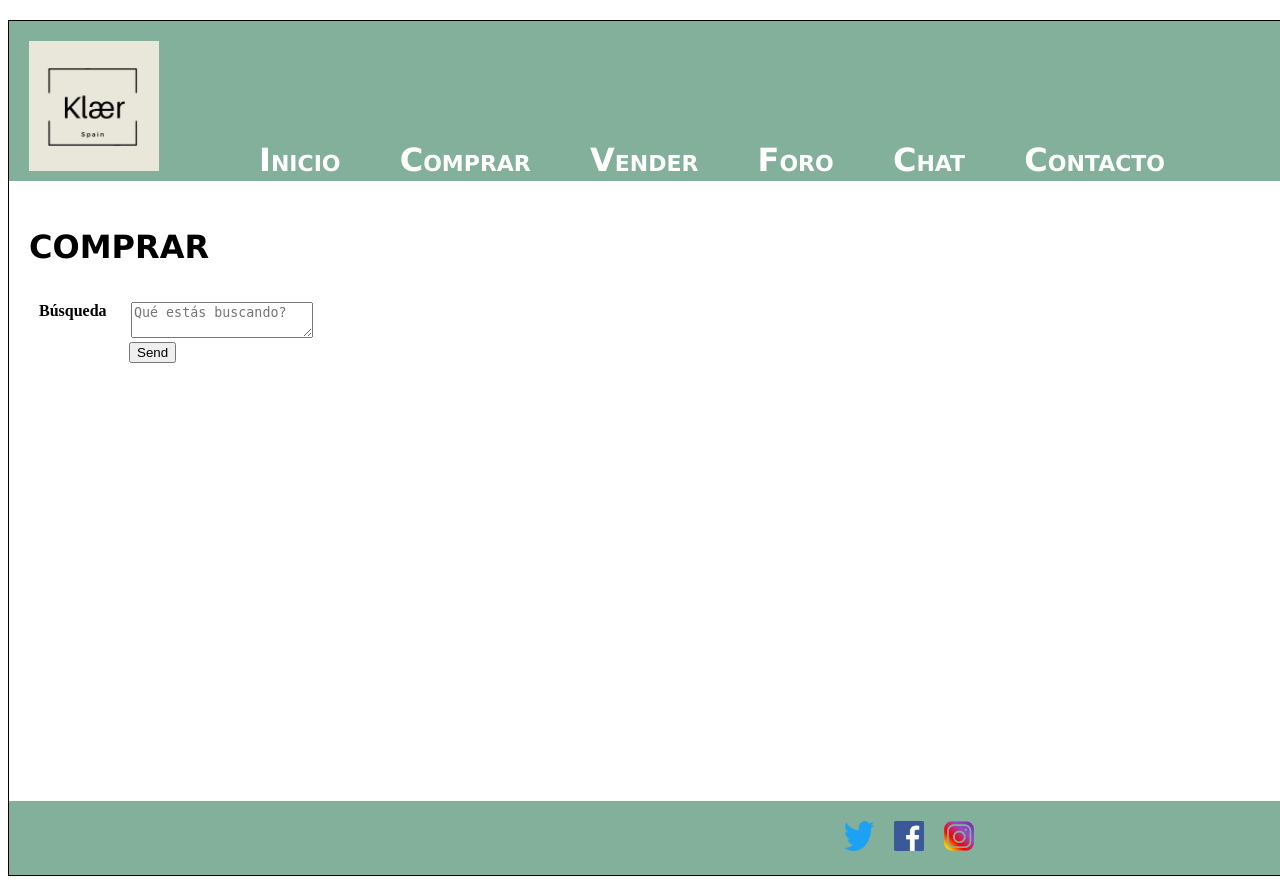
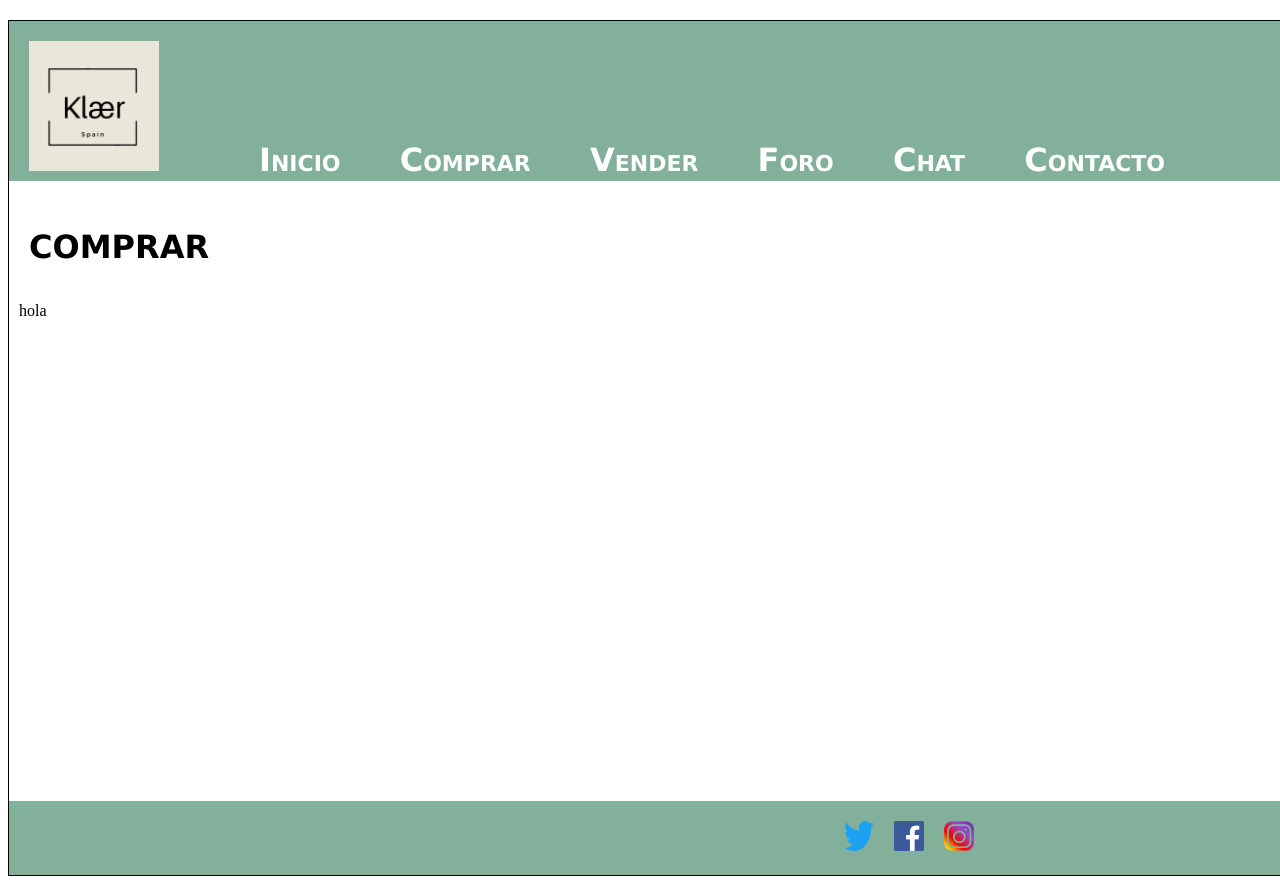
Before and after one commit to gmartinezc7/PROYECTOAW, a PHP site: page /vistas/comprar.php in a window 1280 px wide; the page is wider, and only the part inside the window is pictured. Run offline with PHP 8.4, Linux system fonts and the light colour scheme.

Commit message:
Update comprar.php

```diff
--- a/PRACTICA2/vistas/comprar.php
+++ b/PRACTICA2/vistas/comprar.php
@@ -9,26 +9,50 @@ $tituloPagina = 'Página de Compras';
 $inicio = true;
 
 
+//$busquedaProductos = Producto::buscaDisponibles();
+
+$codigohtml;
+
+
+$busquedaFor = buildFormProds();
 $contenidoPrincipal=<<<EOS
     <link rel="stylesheet" type="text/css" href='../css/estilo.css' />
 	<h1>COMPRAR</h1>
-
-    <div id="myForm">
-        <form action="../Aplicacion.php" class="form-container">
-
-            <label id="compra" for="busqueda"><b>Búsqueda</b></label>
-            <textarea placeholder="Qué estás buscando?" name="Búsqueda" required></textarea>
-            <br>
-
-            <button id="submit" type="submit" class="btn">Send</button>
-
-            <!--aqui faltaría poner la función que va a hacer que se muestren los productos con ese nombre/id/categoría-->
+    $busquedaFor
+EOS;
 
 
-        </form>
-    </div>
+
+function buildFormProds(){
+    $codigohtml = 'hola';
+    /*foreach($producto as $busquedaProductos){
+
+        $nombre = $producto.getNombreProd();
+        $descripcion = $producto.getDescripcion();
+        $tipo = $producto.getNombreProd();
+        $fecha = $producto.getFecha();
+        $stock = $producto.getStock();
 
 
-EOS;
 
+        $codigohtml .= <<<EOS
+        <p> Nombre: $nombre Descripcion: $descripcion </p>
+        EOS;
+
+
+
+
+
+    }*/
+
+    return $codigohtml;
+
+}
+
+
+
+
+
+
+require '../Producto.php';
 require 'comun/lobby.php';
```
